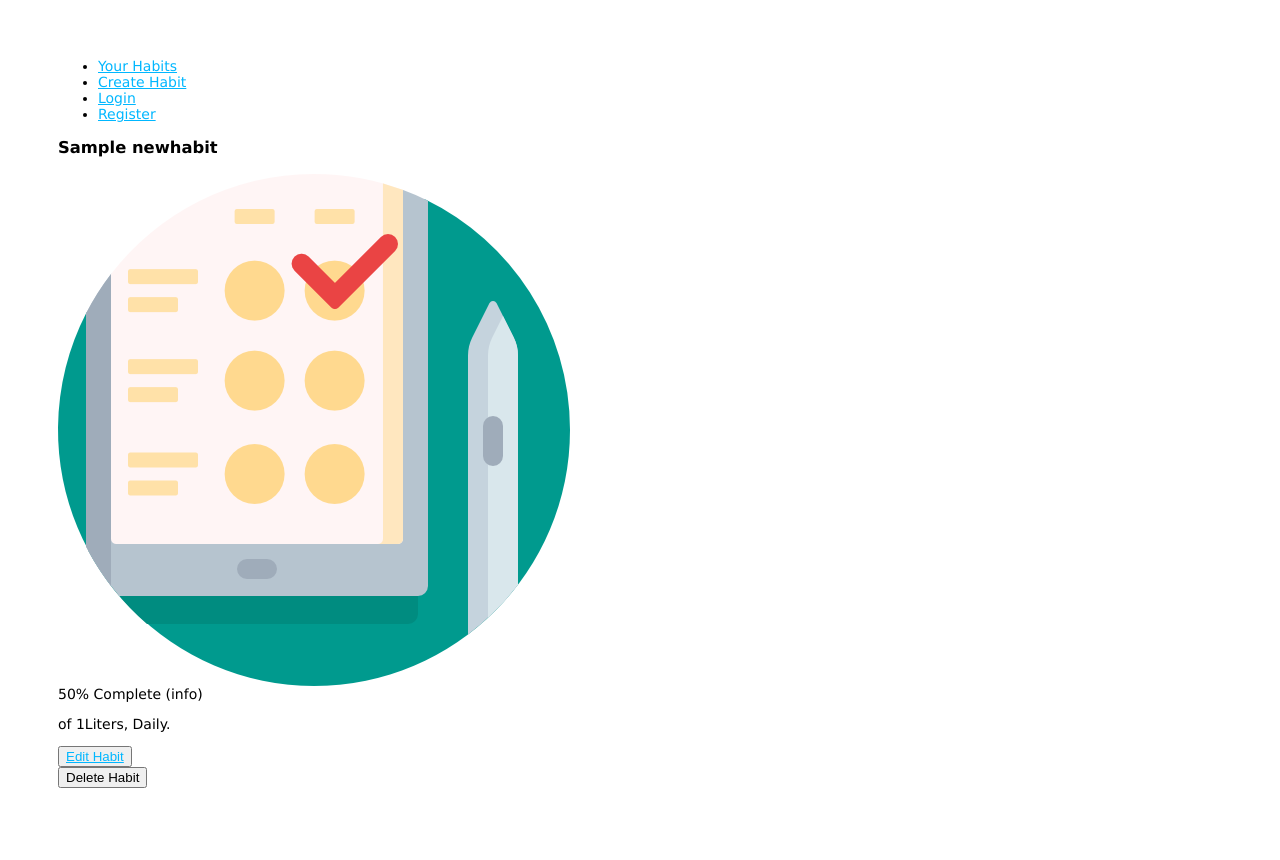
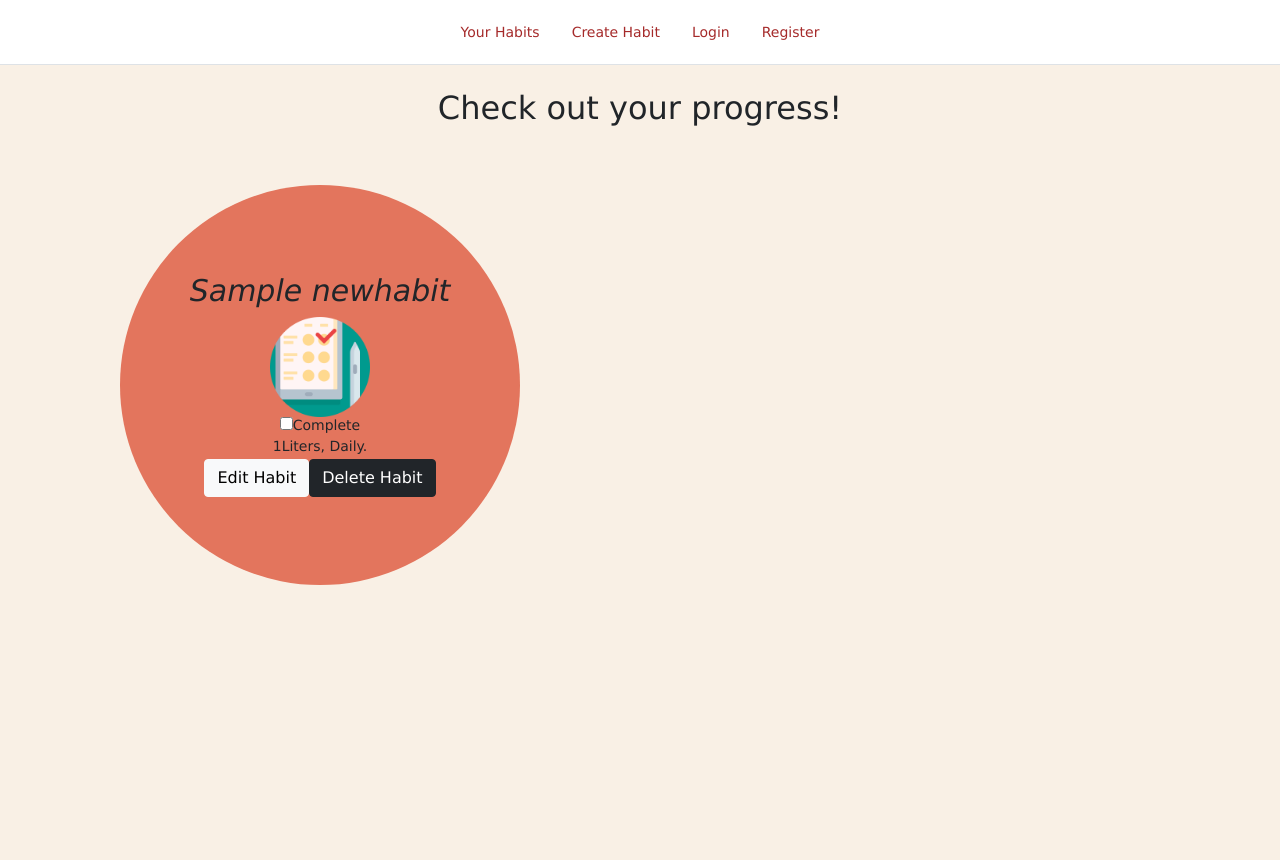
Before and after one commit to mafaldao21/habit-tracker, a Node server app: page /habits in a window 1280 px wide. After the commit the page ends 800 px from the top, so only its background shows below. Run offline with Node 20, Linux system fonts and the light colour scheme; tables that the repository leaves empty hold one stand-in row (values such as "Sample post"); some libraries are stand-ins or nearby versions.

Commit message:
add some css, checkbox

```diff
--- a/public/stylesheets/style.css
+++ b/public/stylesheets/style.css
@@ -1,12 +1,114 @@
 body {
-  padding: 50px;
+  background-color: rgb(249, 240, 229);
   font: 14px "Lucida Grande", Helvetica, Arial, sans-serif;
+  text-align: center;
+  display: flex;
+  flex-direction: column;
+  justify-items: center;
 }
 
-a {
-  color: #00b7ff;
+header {
+  padding: 0;
+  background-color: rgb(255, 255, 255);
+  text-decoration: none;
+}
+
+.nav-link {
+  text-decoration: none;
+  color: brown;
 }
 
 h1 {
   color: 15px;
 }
+
+#habits {
+  align-items: center;
+}
+
+.form-habit {
+  background-color: aquamarine;
+  border-radius: 5%;
+  width: 500px;
+  height:500px;
+  display: flex;
+  flex-direction: column;
+  align-items: center;
+  align-content: space-between;
+}
+
+#habits img {
+  max-width: 100px;
+}
+
+.habit {
+  background-color: rgb(227, 117, 93);
+  margin: 50px;
+  padding: 10px;
+  width: 400px;
+  height:400px;
+  border-width: 6px;
+  border-radius: 50%;
+  display: flex;
+  flex-direction: column;
+  align-items: center;
+  justify-content: center;
+
+}
+
+#habit-buttons {
+  font-size: 0px;
+  display: flex;
+  flex-direction: row;
+  align-content: space-between;
+}
+
+#habit-buttons a {
+  color: black;
+}
+
+#habits p {
+  margin: 5px;
+}
+
+h3 {
+  font-size: 30px;
+  font-weight: lighter;
+  font-style: italic;
+
+}
+
+h1 {
+  font-weight: 800;
+}
+
+a {
+  text-decoration: none;
+  color:rgb(130, 130, 130);
+}
+
+.login-register {
+  background-color: rgb(241, 197, 38);
+  display: flex;
+  flex-direction: column;
+  align-content: flex-end;
+  align-items: center;
+  margin: 50px;
+}
+
+.login-register button {
+  margin: 10px;
+}
+
+#how-to {
+  margin: 50px;
+}
+
+#how-to img {
+  width: 250px;
+}
+
+#how-to p {
+  font-size: 20px;
+  margin: 10px 0 50px 0;
+}
--- a/routes/auth.routes.js
+++ b/routes/auth.routes.js
@@ -67,7 +67,7 @@ console.log("username", username)
       .then((user) => {
         // Bind the user to the session object
         req.session.user = user;
-        res.redirect("/");
+        res.redirect("/habits");
       })
       .catch((error) => {
         if (error instanceof mongoose.Error.ValidationError) {
--- a/views/habits/edit-habit.hbs
+++ b/views/habits/edit-habit.hbs
@@ -1,3 +1,6 @@
+
+<section class="container">
+  <div class="col-12, form-habit">
 <h2>Edit a Habit</h2>
 
 <form action="/habits/{{_id}}/edit" method="POST">
@@ -30,3 +33,5 @@
   <button type="submit"> Save </button>
   <button type="submit"> <a href="/habits">Back</a> </button>
 </form>
+</div>
+</section>
--- a/views/habits/habits-list.hbs
+++ b/views/habits/habits-list.hbs
@@ -1,30 +1,32 @@
-<section class="container px-4 py-5" id="habits">
-  <div class="row g-4 py-5 row-cols-1 row-cols-lg-3">
-    <div class="feature col">
+<section class="container" id="habits">
+    <h2>Check out your progress!</h2>
+  <div class="row">
       {{#each habits}}
-        <h3>{{this.name}}</h3>
-        <img src="images/habitIcon.png" alt="habit image" />
-        <div class="progress">
-          <div
-            class="progress-bar progress-bar-info progress-bar-striped"
-            role="progressbar"
-            aria-valuenow="50"
-            aria-valuemin="0"
-            aria-valuemax="100"
-            style="width:50%"
-          >
-            50% Complete (info)
-          </div>
+
+        <div class="col col-10 col-sm-10 col-m-6 col-lg-6, habit">
+
+            <h3>{{this.name}}</h3>
+             <img src="images/habitIcon.png" alt="habit image" />
+            <div class="info">
+
+                <input type="checkbox" name="progress" class="checkbox" id="checkbox">Complete</input>
+                <p>{{this.numberOfTimes}}{{this.unit}}, {{this.frequency}}.</p>
+
+                <div id="habit-buttons">
+
+                <button type="button" class="btn btn-light"><a  href="/habits/{{_id}}/edit">Edit Habit</a></button>
+                 <form action="/habits/{{_id}}/delete" method="POST">
+                <button type="button" class="btn btn-dark">Delete Habit</button>
+                </form>
+
+                </div>
+
+            </div>
+
         </div>
 
+      {{/each}}
 
-        <p>of {{this.numberOfTimes}}{{this.unit}}, {{this.frequency}}.</p>
-          <button><a  href="/habits/{{_id}}/edit">Edit Habit</a></button>
-         <form action="/habits/{{_id}}/delete" method="POST">
-         <button>Delete Habit</button>
-         </form>
-      {{/each}}
-    </div>
 
   </div>
 </section>
--- a/views/layout.hbs
+++ b/views/layout.hbs
@@ -5,8 +5,8 @@
     <meta name="viewport" content="width=device-width, initial-scale=1.0" />
     <meta http-equiv="X-UA-Compatible" content="ie=edge" />
     <title>{{appTitle}}</title>
-  <!--<link href="https://cdn.jsdelivr.net/npm/bootstrap@5.1.3/dist/css/bootstrap.min.css" rel="stylesheet" integrity="sha384-1BmE4kWBq78iYhFldvKuhfTAU6auU8tT94WrHftjDbrCEXSU1oBoqyl2QvZ6jIW3" crossorigin="anonymous">
- -->
+    <link href="https://cdn.jsdelivr.net/npm/bootstrap@5.1.3/dist/css/bootstrap.min.css" rel="stylesheet" integrity="sha384-1BmE4kWBq78iYhFldvKuhfTAU6auU8tT94WrHftjDbrCEXSU1oBoqyl2QvZ6jIW3" crossorigin="anonymous">
+
     <link rel="stylesheet" href="/stylesheets/style.css" />
   </head>
   <body>
```
Also changed, not shown: views/index.hbs (+14 -10 lines), 3 other files.
